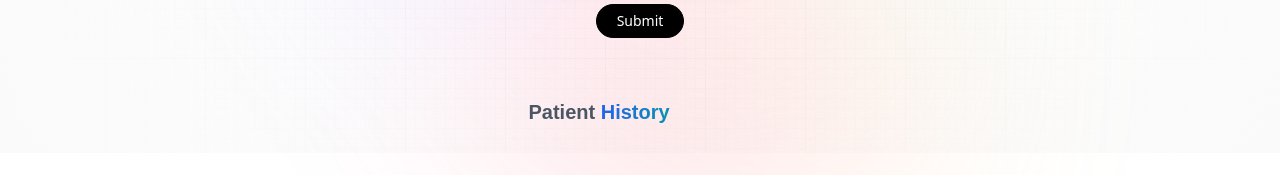
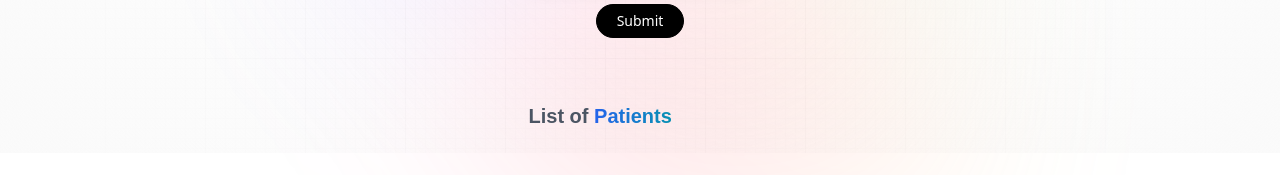
Before and after one commit to taichan03/MedAssist, a React (Vite) app in the folder MedAssist/: page / in a window 1280 px wide. Shown: the part 647-822 px from the top of the page. Before the commit the page ends 800 px from the top, so only its background shows below. Built offline with nearby package versions, Linux system fonts and the light colour scheme; a web font is replaced by a local one.

Commit message:
Added bottom margin and change name of label

```diff
--- a/MedAssist/src/components/form_components/PatientHistory.tsx
+++ b/MedAssist/src/components/form_components/PatientHistory.tsx
@@ -1,12 +1,9 @@
-
-
-
 const PatientHistory = ({ allPatientInfo, setPatientInfo, copy }) => {
   return (
-    <div className="flex flex-col gap-1 max-h-60 overflow-y-auto">
+    <div className="flex flex-col gap-2 max-h-100 overflow-y-auto mb-12">
       <br />
       <h2 className="font-satoshi font-bold text-gray-600 text-xl">
-            Patient <span className="blue_gradient">History</span>
+        List of <span className="blue_gradient">Patients</span>
       </h2>
       {allPatientInfo.reverse().map((item, index) => (
         <div
```
Lines whose indentation alone changed are shown as unchanged.
